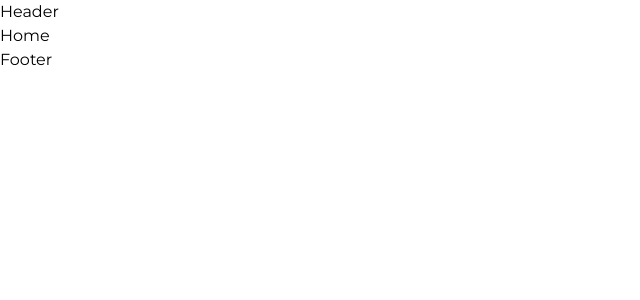
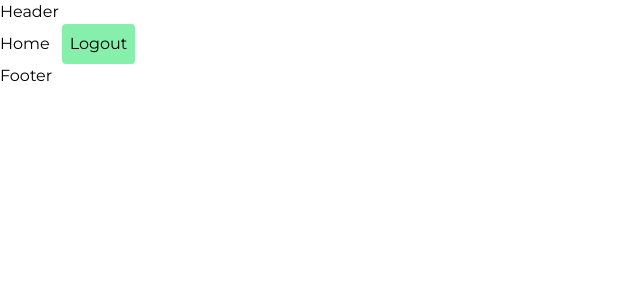
Before and after one commit to masonnguyen1243/cuong-book-store, a React (Vite) app in the folder frontend/: page / in a window 1280 px wide. Shown: the top 300 px of the page, without its empty margins (0-640 px from the left). Built offline with nearby package versions, Linux system fonts and the light colour scheme.

Commit message:
Implement Logout

```diff
--- a/frontend/src/pages/Home/Home.jsx
+++ b/frontend/src/pages/Home/Home.jsx
@@ -1,4 +1,31 @@
+import { useDispatch } from "react-redux";
+import { useNavigate } from "react-router-dom";
+import { logoutUser } from "~/redux/slice/authSlice";
+import { toast } from "react-toastify";
+
 const Home = () => {
-  return <div>Home</div>;
+  const dispatch = useDispatch();
+  const navigate = useNavigate();
+
+  const handleLogout = () => {
+    toast
+      .promise(dispatch(logoutUser()), {
+        pending: "Loading",
+      })
+      .then((res) => {
+        if (!res.error) {
+          navigate("/login");
+          toast.success("Logged out successfully!");
+        }
+      });
+  };
+  return (
+    <div>
+      Home
+      <button className="ml-3 cursor-pointer rounded bg-green-300 p-2" onClick={handleLogout}>
+        Logout
+      </button>
+    </div>
+  );
 };
 export default Home;
--- a/frontend/src/redux/slice/authSlice.js
+++ b/frontend/src/redux/slice/authSlice.js
@@ -1,13 +1,13 @@
 import { createSlice, createAsyncThunk } from "@reduxjs/toolkit";
 import authorizedAxiosInstance from "~/utils/authorizedAxios";
 
-export const registerUser = createAsyncThunk("auth/register", async (data) => {
+export const registerUser = createAsyncThunk("auth/registerUser", async (data) => {
   const response = await authorizedAxiosInstance.post(`${import.meta.env.VITE_BACKEND_URL}/api/auth/register`, data);
 
   return response.data;
 });
 
-export const loginUser = createAsyncThunk("auth/login", async (data) => {
+export const loginUser = createAsyncThunk("auth/loginUser", async (data) => {
   const response = await authorizedAxiosInstance.post(`${import.meta.env.VITE_BACKEND_URL}/api/auth/login`, data);
 
   return response.data;
@@ -18,6 +18,12 @@ export const verifyAccount = createAsyncThunk("auth/verifyAccount", async (data)
     `${import.meta.env.VITE_BACKEND_URL}/api/auth/verify-account`,
     data,
   );
+
+  return response.data;
+});
+
+export const logoutUser = createAsyncThunk("auth/logoutUser", async () => {
+  const response = await authorizedAxiosInstance.delete(`${import.meta.env.VITE_BACKEND_URL}/api/auth/logout`);
 
   return response.data;
 });
@@ -41,6 +47,9 @@ const authSlice = createSlice({
       const user = action.payload;
       state.user = user;
     });
+    builder.addCase(logoutUser.fulfilled, (state, action) => {
+      state.user = null;
+    });
   },
 });
 
```
